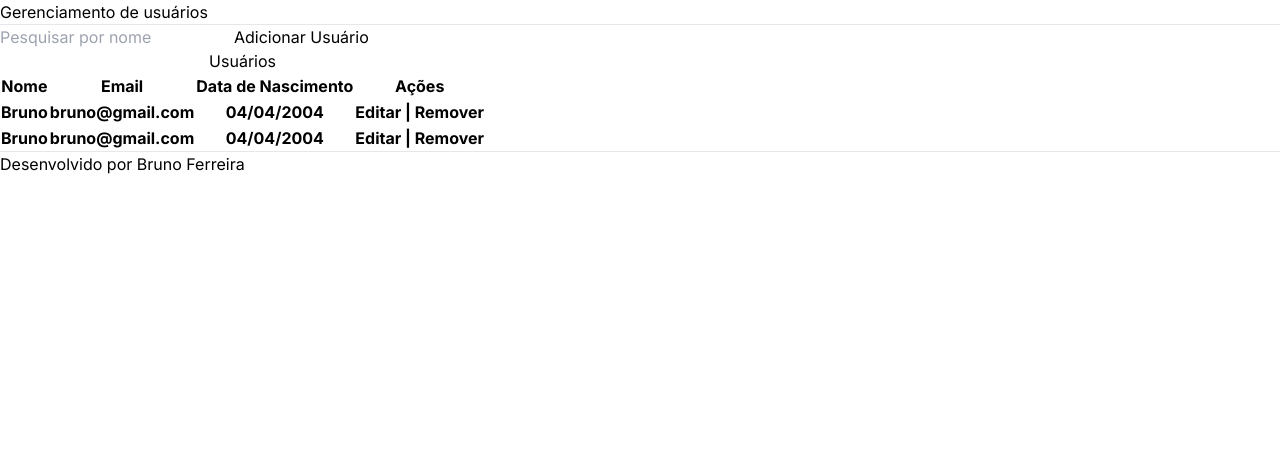
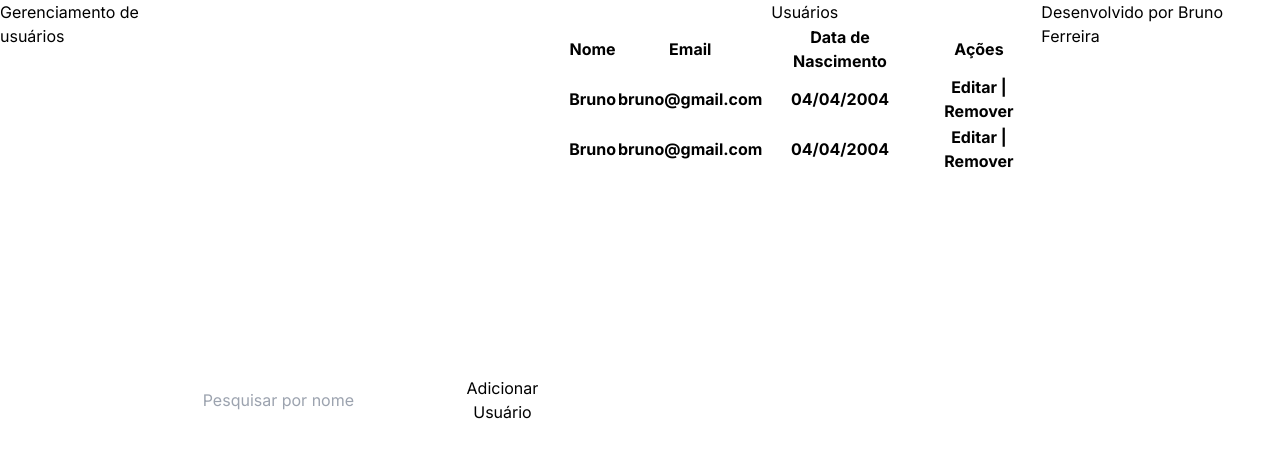
Before and after one commit to BrunoFerreira95/manterusuarios, a Next.js app: page / in a window 1280 px wide. Shown: the top 458 px of the page. Built offline with nearby package versions, Linux system fonts and the light colour scheme.

Commit message:
styles: creating a wrepper

```diff
--- a/src/app/user/page.tsx
+++ b/src/app/user/page.tsx
@@ -3,6 +3,8 @@ import React from 'react'
 const UserHome = () => {
   return (
     <>
+    <div className='flex justify-center min-h-screen max-h-fit'>
+
       <header>
         <h1>Gerenciamento de usuários</h1>
       </header>
@@ -42,6 +44,7 @@ const UserHome = () => {
       <footer>
         <span>Desenvolvido por Bruno Ferreira</span>
       </footer>
+    </div>
     </>
   )
 }
```
Lines whose indentation alone changed are shown as unchanged.
